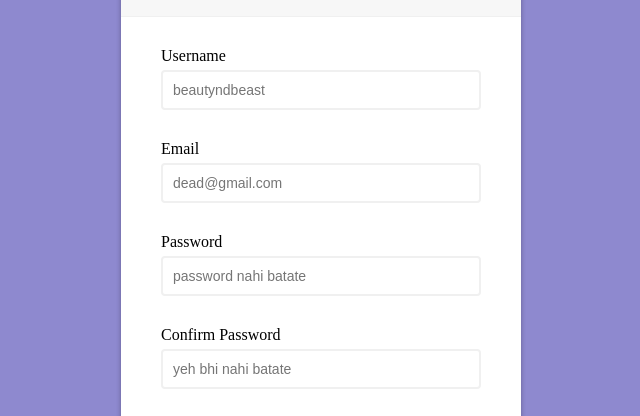
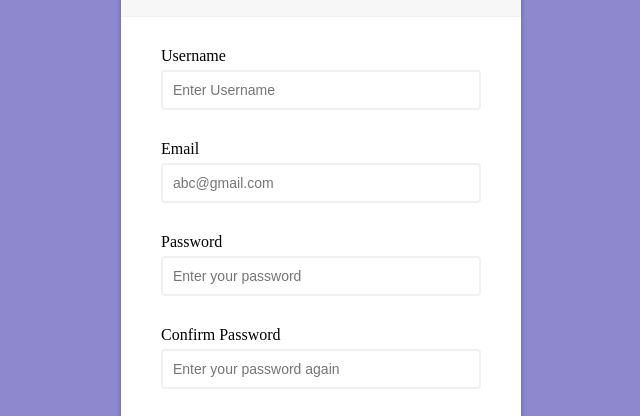
Before and after one commit to Anushka2912/Form-Validation, a plain HTML site: page index.html in a window 1280 px wide. Shown: the part 180-596 px from the top of the page, 319-959 px from the left. Drawn offline with Linux system fonts and the light colour scheme.

Commit message:
fix: changes placegolder and script error message

```diff
--- a/index.html
+++ b/index.html
@@ -13,28 +13,28 @@
    <form class="form" id="form">
     <div class="form-control">
      <label>Username</label>
-     <input type="text" placeholder="beautyndbeast" id="username" />
+     <input type="text" placeholder="Enter Username" id="username" />
      <i class="fas fa-check-circle"></i>
      <i class="fas fa-exclamation-circle"></i>
      <small>Error Message</small>
     </div>
     <div class="form-control">
      <label>Email</label>
-     <input type="email" placeholder="dead@gmail.com" id="email" />
+     <input type="email" placeholder="abc@gmail.com" id="email" />
      <i class="fas fa-check-circle"></i>
      <i class="fas fa-exclamation-circle"></i>
      <small>Error Message</small>
     </div>
     <div class="form-control">
      <label>Password</label>
-     <input type="password" placeholder="password nahi batate " id="password" />
+     <input type="password" placeholder="Enter your password" id="password" />
      <i class="fas fa-check-circle"></i>
      <i class="fas fa-exclamation-circle"></i>
      <small>Error Message</small>
     </div>
     <div class="form-control">
      <label>Confirm Password</label>
-     <input type="password" placeholder="yeh bhi nahi batate " id="confirm" />
+     <input type="password" placeholder="Enter your password again" id="confirm" />
      <i class="fas fa-check-circle"></i>
      <i class="fas fa-exclamation-circle"></i>
      <small>Error Message</small>
--- a/script.js
+++ b/script.js
@@ -55,7 +55,7 @@ function checkInputs(){
 		setError(confirm,"This field cannot be blank !!!!!!");
 
 	}else if(passwordvalue !== confirmvalue){
-		setError(confirm,"Dude ! Password and Confirm Password must be same.")
+		setError(confirm,"Password and Confirm Password must be same.")
 	}
 	else{
 		// add success class
```
